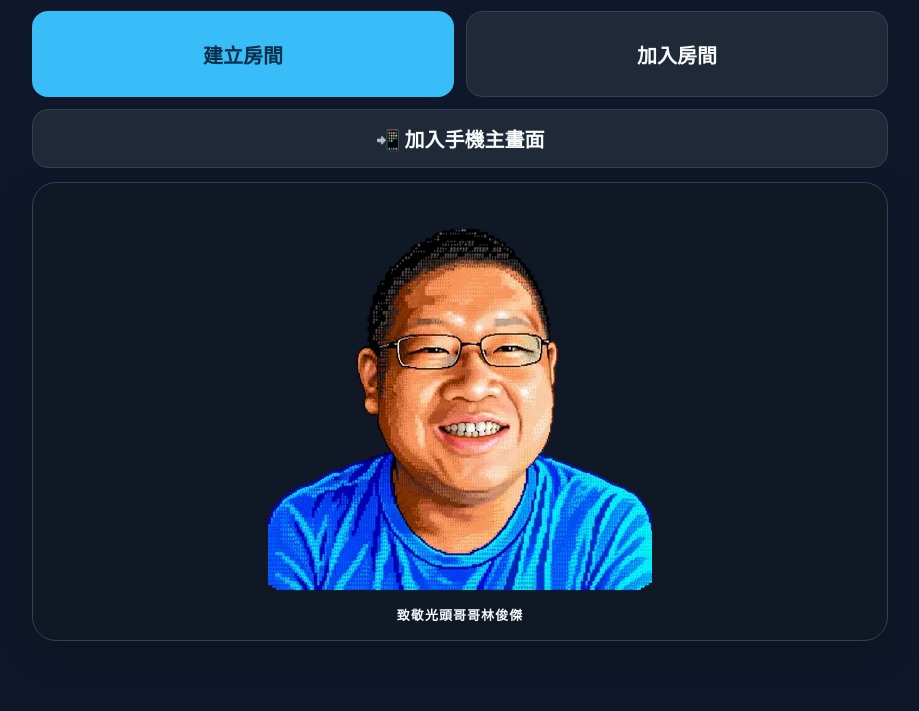
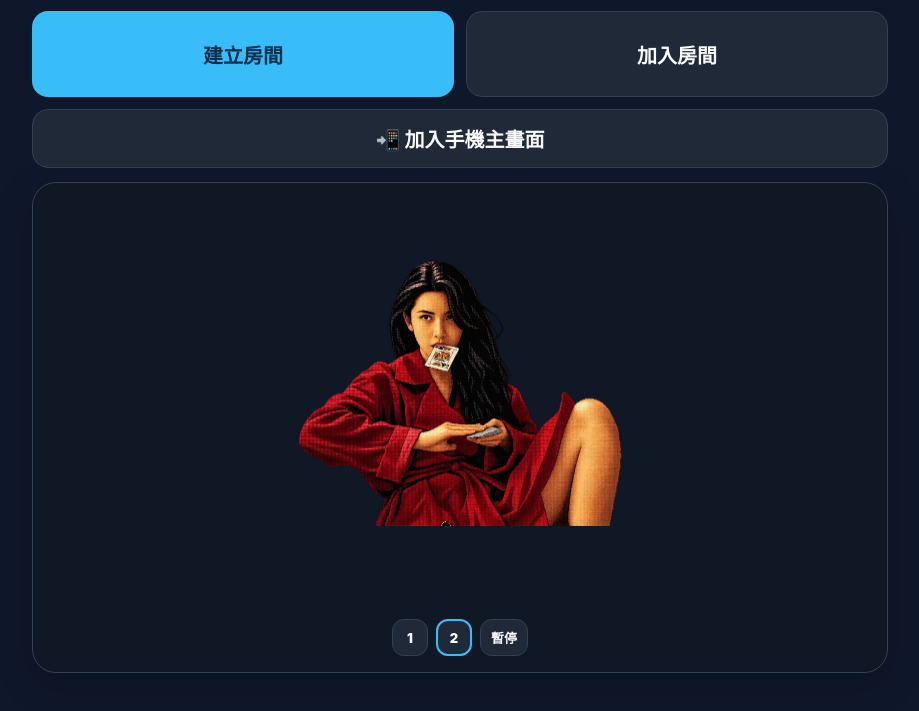
Before and after one commit to t01n9y0/TeamU_Project, a plain HTML site: page scorezero/index.html in a window 1280 px wide. Shown: the part 125-836 px from the top of the page, without its empty margins (180-1099 px from the left). Drawn offline with Linux system fonts and the light colour scheme.

Commit message:
Add rotating entrance artwork to ScoreZero

```diff
--- a/scorezero/app.js
+++ b/scorezero/app.js
@@ -193,6 +193,7 @@ function render(){
   const modal=$('.modal');
   if(modal) modal.dataset.modal=state.modal;
   bind();
+  bindEntranceArtwork();
   $$('[data-niu-action]').forEach(button=>button.onclick=()=>niuAction(button.dataset.niuAction));
   if(game) bindNiuniu(keepOverlay?oldOverlay:null,niuScroll);
   if(selection){
@@ -229,8 +230,58 @@ function animateScores(){
   draw(performance.now());
 }
 
+const entranceArtwork = [
+  {src:'tribute.webp?v=2', alt:'PTT 看板字元風的光頭哥哥畫像', width:384, height:384, title:'光頭哥哥', caption:'致敬光頭哥哥林俊傑'},
+  {src:'poker-portrait.webp', alt:'PTT 看板字元風的紅衣女子持牌畫像', width:768, height:541, title:'紅衣女子', caption:''}
+];
+const entranceMotion = window.matchMedia('(prefers-reduced-motion: reduce)');
+let entranceSlide = 1;
+let entrancePaused = entranceMotion.matches;
+let entranceTimer;
+function entranceArtworkView(){
+  return `<section class="intro classic entranceArtwork" aria-label="入口看板輪播">
+    <div class="entranceArtworkStage">${entranceArtwork.map((art,i)=>`<img data-entrance-image="${i}" src="${art.src}" alt="${art.alt}" width="${art.width}" height="${art.height}" ${i===entranceSlide?'':'hidden'}>`).join('')}</div>
+    <div class="entranceArtworkCaption">${entranceArtwork.map((art,i)=>`<span data-entrance-caption="${i}" ${i===entranceSlide?'':'hidden'}>${art.caption}</span>`).join('')}</div>
+    <div class="entranceArtworkControls">
+      ${entranceArtwork.map((art,i)=>`<button class="secondary small" type="button" data-entrance-slide="${i}" aria-label="顯示${art.title}看板" aria-pressed="${i===entranceSlide}">${i+1}</button>`).join('')}
+      <button class="secondary small" type="button" id="entrancePlayback">${entrancePaused?'播放':'暫停'}</button>
+    </div>
+  </section>`;
+}
+function showEntranceSlide(index){
+  entranceSlide = index;
+  $$('[data-entrance-image]').forEach(image=>{image.hidden=Number(image.dataset.entranceImage)!==index;});
+  $$('[data-entrance-caption]').forEach(caption=>{caption.hidden=Number(caption.dataset.entranceCaption)!==index;});
+  $$('[data-entrance-slide]').forEach(button=>button.setAttribute('aria-pressed',String(Number(button.dataset.entranceSlide)===index)));
+}
+function scheduleEntranceArtwork(){
+  clearTimeout(entranceTimer);
+  if(state.screen!=='home'||state.modal||state.loading||document.hidden||entrancePaused) return;
+  entranceTimer=setTimeout(()=>{
+    showEntranceSlide((entranceSlide+1)%entranceArtwork.length);
+    scheduleEntranceArtwork();
+  },6500);
+}
+function bindEntranceArtwork(){
+  const playback=$('#entrancePlayback');
+  if(playback){
+    const updatePlayback=()=>{
+      playback.textContent=entrancePaused?'播放':'暫停';
+      scheduleEntranceArtwork();
+    };
+    playback.onclick=()=>{entrancePaused=!entrancePaused;updatePlayback();};
+    $$('[data-entrance-slide]').forEach(button=>button.onclick=()=>{
+      entrancePaused=true;
+      showEntranceSlide(Number(button.dataset.entranceSlide));
+      updatePlayback();
+    });
+  }
+  scheduleEntranceArtwork();
+}
+document.addEventListener('visibilitychange',scheduleEntranceArtwork);
+
 const views = {
-  home(){ const last=localStorage.getItem(LAST_ROOM_KEY)||''; return `<div class="hero"><div class="brand">ScoreZero 撲克記分板</div><div class="version">本次版本: ${VERSION}</div></div><div class="homeButtons"><button data-act="createSetup">建立房間</button><button class="secondary" data-act="joinSetup">加入房間</button>${last?`<button class="secondary wide" data-act="returnRoom">返回房間 ${esc(last)}</button>`:''}<button class="secondary wide" data-act="installApp">📲 加入手機主畫面</button></div><div class="intro classic"><figure class="tribute"><img src="tribute.webp?v=2" alt="PTT 看板字元風的光頭哥哥畫像" width="384" height="384"><figcaption>致敬光頭哥哥林俊傑</figcaption></figure></div>`; },
+  home(){ const last=localStorage.getItem(LAST_ROOM_KEY)||''; return `<div class="hero"><div class="brand">ScoreZero 撲克記分板</div><div class="version">本次版本: ${VERSION}</div></div><div class="homeButtons"><button data-act="createSetup">建立房間</button><button class="secondary" data-act="joinSetup">加入房間</button>${last?`<button class="secondary wide" data-act="returnRoom">返回房間 ${esc(last)}</button>`:''}<button class="secondary wide" data-act="installApp">📲 加入手機主畫面</button></div>${entranceArtworkView()}`; },
   room(){
     const r = state.room;
     if(!r) return `<div class="hero"><div class="brand">載入中...</div></div>`;
--- a/scorezero/index.html
+++ b/scorezero/index.html
@@ -10,10 +10,10 @@
   <meta name="apple-mobile-web-app-status-bar-style" content="black-translucent">
   <link rel="apple-touch-icon" href="icon.png?v=beta14">
   <link rel="manifest" href="manifest.json?v=beta14">
-  <link rel="stylesheet" href="style.css?v=beta14">
+  <link rel="stylesheet" href="style.css?v=beta14-carousel">
 </head>
 <body>
   <div id="app"><div class="bootSplash"><div class="bootCard"><div class="bootIcon">♠</div><div class="bootTitle">ScoreZero</div><div class="bootSub">撲克記分板啟動中</div><div class="bootBar"><span></span></div></div></div></div>
-  <script type="module" src="app.js?v=beta14"></script>
+  <script type="module" src="app.js?v=beta14-carousel"></script>
 </body>
 </html>
--- a/scorezero/style.css
+++ b/scorezero/style.css
@@ -10,9 +10,6 @@
 .bootTitle{font-size:30px;font-weight:1000;letter-spacing:.4px}.bootSub{margin-top:8px;color:#a5b4fc;font-weight:800}.bootBar{height:18px;margin-top:20px;border:2px solid #38bdf8;border-radius:999px;overflow:hidden;background:#020617}.bootBar span{display:block;height:100%;width:62%;background:linear-gradient(90deg,#22d3ee,#38bdf8);animation:bootMove 1s ease-in-out infinite alternate}@keyframes bootMove{from{width:28%}to{width:92%}}
 .installSplash{display:flex;gap:14px;align-items:center;background:#020617;border:1px solid var(--line);border-radius:20px;padding:14px;margin:10px 0}body.light .installSplash{background:#f8fafc}.splashIcon{width:62px;height:62px;border-radius:18px;background:linear-gradient(135deg,#0ea5e9,#1e293b);display:flex;align-items:center;justify-content:center;font-size:38px;color:#fff;flex:0 0 auto}.installSplash p{margin:4px 0 0;color:var(--muted)}code{background:#020617;border:1px solid var(--line);border-radius:8px;padding:2px 6px;color:#a5f3fc}body.light code{background:#e2e8f0;color:#075985}
 html,body{min-height:100%;overscroll-behavior:none;background:#0f172a}body{touch-action:pan-y;-webkit-overflow-scrolling:touch}.qbtn{touch-action:manipulation;-webkit-user-select:none;user-select:none}.scoreTitleLine{display:flex;align-items:center;gap:12px;width:100%;justify-content:space-between}.scoreTitleLine h3{margin:0}.sheetHead{display:flex;align-items:center;justify-content:space-between;gap:12px;position:sticky;top:0;background:var(--card);z-index:2;padding-bottom:8px}.closeX{width:44px;height:44px;border-radius:999px;font-size:26px;line-height:1;padding:0}.quickSettingGrid{display:grid;grid-template-columns:repeat(5,1fr);gap:8px}.quickSettingGrid input{text-align:center}.toast.success{left:50%;right:auto;bottom:auto;top:45%;transform:translate(-50%,-50%);font-size:30px;font-weight:1000;text-align:center;background:rgba(34,197,94,.95);color:#052e16;border:3px solid #86efac;min-width:220px}.modal{overscroll-behavior:contain}.sheet{overscroll-behavior:contain}@media(max-width:720px){.scoreHead{flex-direction:row;align-items:center}.scoreSumMini{width:auto;text-align:center;font-size:20px;padding:10px 14px}.scoreTitleLine{flex-wrap:nowrap}.quickSettingGrid{grid-template-columns:repeat(2,1fr)}}
-.tribute{max-width:448px;margin:12px auto 0;text-align:center}
-.tribute img{display:block;width:100%;max-width:384px;height:auto;margin-inline:auto}
-.tribute figcaption{margin-top:10px;font-family:monospace;font-weight:800;letter-spacing:.08em;color:var(--text)}
 .quickHead{display:flex;align-items:center;justify-content:space-between;gap:12px;margin-bottom:12px}
 .quickHead h3{margin:0}
 .quickHead [aria-pressed="true"]{border-color:var(--accent)}
@@ -170,3 +167,39 @@ body:has(.niuOverlay) .toast { z-index: 55; }
   .niuOverlay .bottom { align-items: flex-start; flex-direction: column; }
   .niuOverlay .settlerow { font-size: 14px; }
 }
+
+.entranceArtwork {
+  text-align: center;
+}
+.entranceArtworkStage {
+  width: min(100%, 384px);
+  aspect-ratio: 1;
+  margin: 0 auto;
+}
+.entranceArtworkStage img {
+  display: block;
+  width: 100%;
+  height: 100%;
+  object-fit: contain;
+}
+.entranceArtwork [hidden] {
+  display: none;
+}
+.entranceArtworkCaption {
+  min-height: 1.5em;
+  margin-block: 6px;
+  font-weight: 800;
+}
+.entranceArtworkControls {
+  display: flex;
+  justify-content: center;
+  gap: 8px;
+}
+.entranceArtworkControls button {
+  min-width: 36px;
+  min-height: 36px;
+}
+.entranceArtworkControls button[aria-pressed="true"] {
+  outline: 2px solid var(--accent);
+  outline-offset: -2px;
+}
--- a/scorezero/sw.js
+++ b/scorezero/sw.js
@@ -1,5 +1,5 @@
-const CACHE_NAME = 'scorezero-beta14';
-const FILES = ['./','./index.html','./style.css?v=beta14','./app.js?v=beta14','./niuniu.js?v=beta14','./manifest.json?v=beta14','./icon.png','./icon.png?v=beta14','./tribute.webp?v=2'];
+const CACHE_NAME = 'scorezero-beta14-carousel';
+const FILES = ['./','./index.html','./style.css?v=beta14-carousel','./app.js?v=beta14-carousel','./niuniu.js?v=beta14','./manifest.json?v=beta14','./icon.png','./icon.png?v=beta14','./tribute.webp?v=2','./poker-portrait.webp'];
 self.addEventListener('install', e => {
   self.skipWaiting();
   e.waitUntil(caches.open(CACHE_NAME).then(c => c.addAll(FILES)));
```
Also changed, not shown: scorezero/poker-portrait.webp (added).
